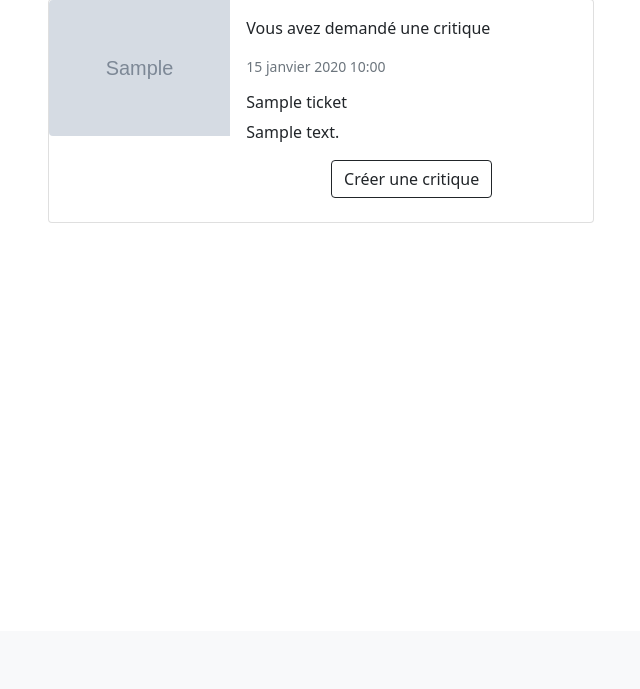
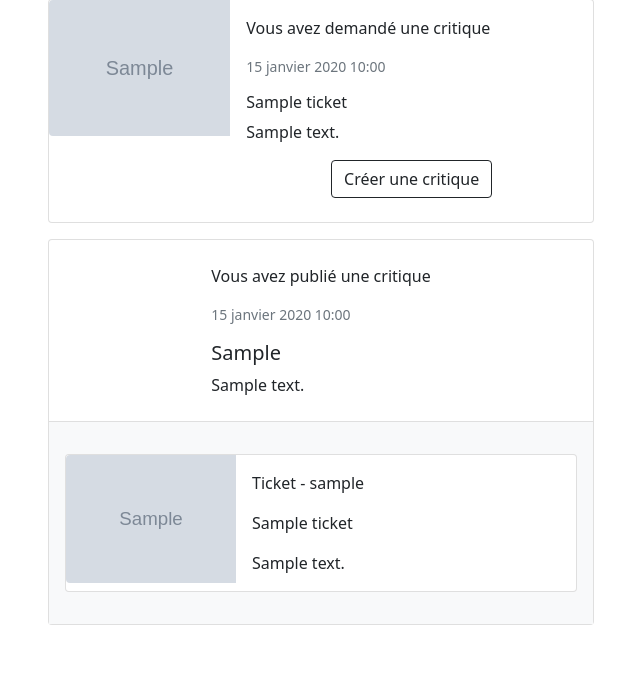
Before and after one commit to celia-tois/books-articles-reviews-webapp, a Django app: page /flux/ in a window 1280 px wide. Shown: the part 169-858 px from the top of the page, without its empty margins (319-959 px from the left). Before the commit the page ends 392 px from the top, so only its background shows below. Run offline with Django 4.2, Linux system fonts and the light colour scheme; a user stored in the database is signed in; tables that the repository leaves empty hold one stand-in row (values such as "Sample post"); grey boxes marked "Sample" are stand-in pictures; some libraries are stand-ins or nearby versions.

Commit message:
Display reviews in the flux

```diff
--- a/litreview/app/templates/app/flux.html
+++ b/litreview/app/templates/app/flux.html
@@ -7,7 +7,7 @@
                 <a class="btn btn-secondary col" href="{% url 'create_ticket' %}">
                     Demander une critique
                 </a>
-                <a class="btn btn-secondary col" href="{% url 'create_review' %}">
+                <a class="btn btn-secondary col">
                     Créer une critique
                 </a>
             </div>
@@ -33,12 +33,49 @@
                               <p class="card-text">{{ ticket.description }}</p>
                           </div>
                             <div class="d-flex justify-content-center mb-4">
-                                <a href="{% url 'create_review' %}" class="btn btn-outline-dark">Créer une critique</a>
+                                <a href="{% url 'create_review' ticket.id %}" class="btn btn-outline-dark">Créer une critique</a>
                             </div>
                         </div>
                     </div>
                 </div>
             {% endfor %}
+
+            {% for review in reviews %}
+                <div class="card g-0 my-3">
+                    <div class="card-header d-flex justify-content-center bg-transparent">
+                        <div class="my-3">
+                            {% if review.user == user_logged_in %}
+                                <p>Vous avez publié une critique</p>
+                            {% else %}
+                                <p>{{ ticket.user }} a publié une critique</p>
+                            {% endif %}
+                            <p class="card-text"><small class="text-muted">{{ review.time_created }}</small></p>
+                            <h5 class="card-title">{{ review.headline }}</h5>
+                            <p class="card-title"><i class="bi bi-star-fill"></i><i class="bi bi-star-fill"></i>
+                            </p>
+                            <p class="card-text">{{ review.body }}</p>
+                        </div>
+                    </div>
+                    <div class="card-body bg-light">
+                        <div class="card mb-3 mt-3" style="max-width: 540px;">
+                            <div class="row g-0">
+                                <div class="col-md-4">
+                                    {% if review.ticket.image.url != null %}
+                                        <img src="{{ review.ticket.image.url }}" class="img-fluid rounded-start" alt="Couverture livre">
+                                    {% endif %}
+                                </div>
+                                <div class="col-md-8">
+                                    <div class="card-body">
+                                        <p class="card-text">Ticket - {{ review.ticket.user }}</p>
+                                        <p class="card-text">{{ review.ticket.title }}</p>
+                                        <p class="card-text">{{ review.ticket.description }}</p>
+                                    </div>
+                                </div>
+                            </div>
+                        </div>
+                    </div>
+                </div>
+            {%endfor %}
         </div>
     </div>
 {% endblock %}
--- a/litreview/app/views.py
+++ b/litreview/app/views.py
@@ -15,9 +15,9 @@ def flux(request):
         user = User.objects.get(username=subscription.followed_user)
         users_to_display.append(user)
     tickets = models.Ticket.objects.filter(user=users_to_display[0])
-    print(tickets)
-    return render(request, 'app/flux.html', context={'tickets': tickets, 'user_logged_in': user_logged_in})
-
+    reviews = models.Review.objects.filter(user=users_to_display[0])
+    print(reviews)
+    return render(request, 'app/flux.html', context={'tickets': tickets, 'reviews': reviews, 'user_logged_in': user_logged_in})
 
 @login_required
 def follow_users(request):
@@ -68,5 +68,16 @@ def create_ticket(request):
 
 
 @login_required
-def create_review(request):
-    return render(request, 'app/create_review.html')
+def create_review(request, id):
+    user_logged_in = User.objects.get(username=request.user)
+    ticket = models.Ticket.objects.get(id=id)
+    form = forms.ReviewForm()
+    if request.method == 'POST':
+        form = forms.ReviewForm(request.POST, request.FILES)
+        if form.is_valid():
+            review = form.save(commit=False)
+            review.user = request.user
+            review.ticket = ticket
+            review.save()
+            return redirect('flux')
+    return render(request, 'app/create_review.html', context={'form': form, 'ticket': ticket, 'user_logged_in': user_logged_in})
--- a/litreview/litreview/urls.py
+++ b/litreview/litreview/urls.py
@@ -31,7 +31,7 @@ urlpatterns = [
     path('subscriptions/', app.views.follow_users, name='subscriptions'),
     path('subscriptions/<int:id>/unfollow/', app.views.unfollow_user, name='unfollow_user'),
     path('create-ticket/', app.views.create_ticket, name='create_ticket'),
-    path('create-review/', app.views.create_review, name='create_review'),
+    path('<int:id>/create-review/', app.views.create_review, name='create_review'),
 ]
 
 if settings.DEBUG:
--- a/requirements.txt
+++ /dev/null
@@ -1,3 +0,0 @@
-asgiref==3.5.1
-Django==4.0.4
-sqlparse==0.4.2
```
Also changed, not shown: litreview/app/forms.py (+7 -1 lines), litreview/app/templates/app/create_review.html (+46 -0 lines), package-lock.json (added).
